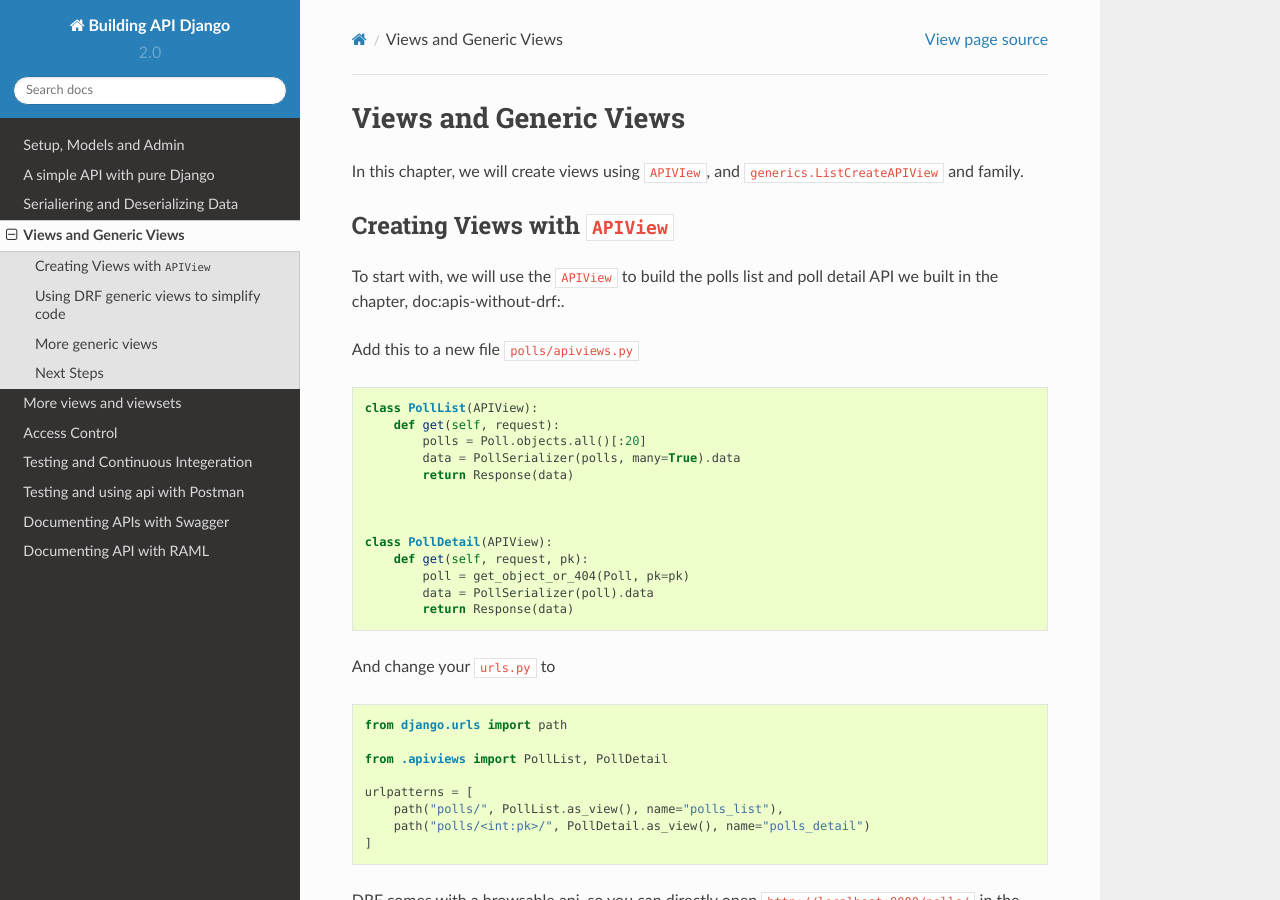
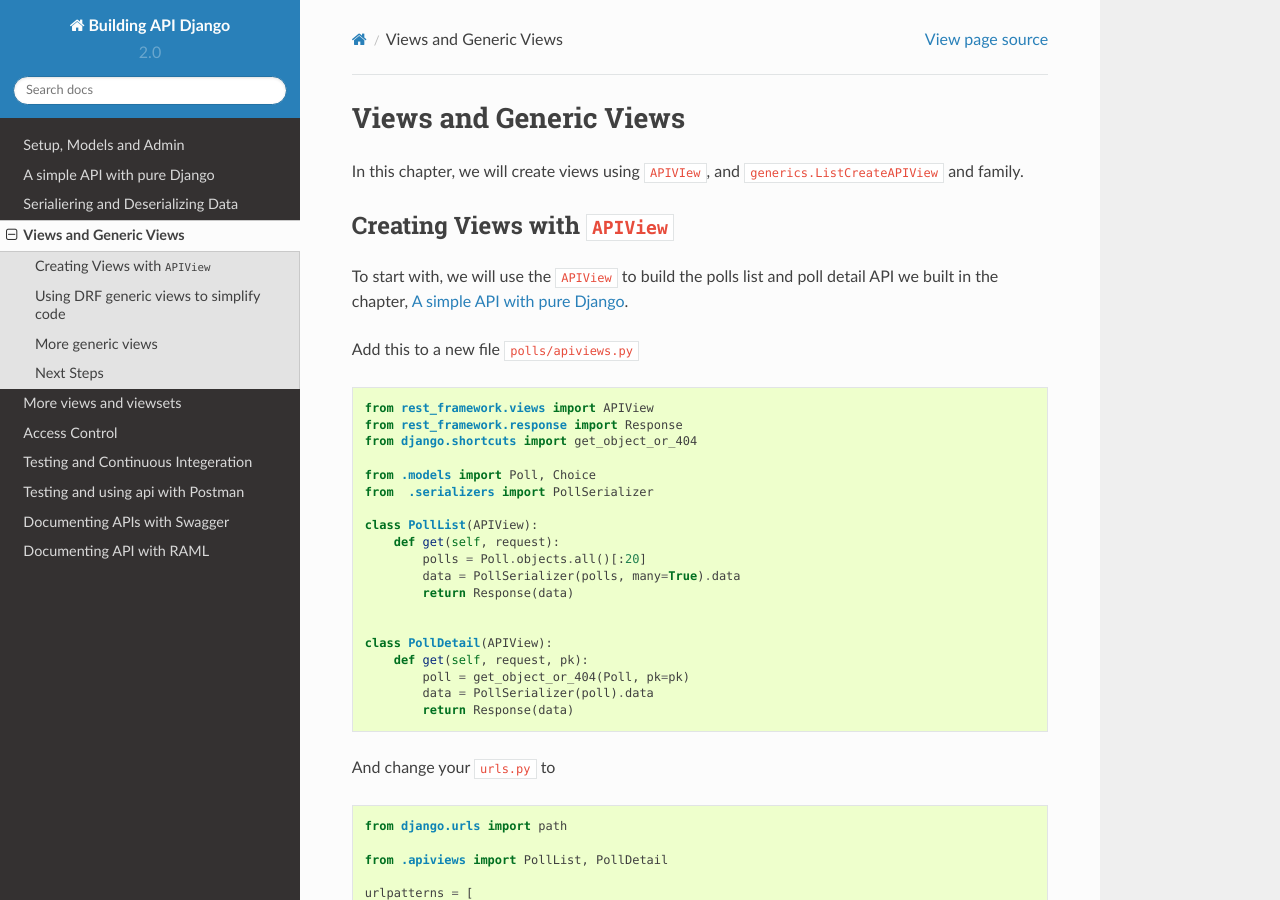
Before and after one commit to agiliq/building-api-django, a Sphinx documentation site: the page built from docs/views-and-generic-views.rst, in a window 1280 px wide and 900 px high. Built offline with Sphinx 7.4.7 and the Read the Docs theme 2.0.0, drawn with Linux system fonts in a browser that asks for light colours; some of the changed text lies outside the part shown.

Commit message:
review of chapter 4 some typo fixes

```diff
--- a/docs/views-and-generic-views.rst
+++ b/docs/views-and-generic-views.rst
@@ -7,18 +7,24 @@ Creating Views with :code:`APIView`
 -----------------------------------------
 
 
-To start with, we will use the :code:`APIView` to build the polls list and poll detail API we built in the chapter, doc:apis-without-drf:.
+To start with, we will use the :code:`APIView` to build the polls list and poll detail API we built in the chapter, :doc:`apis-without-drf`.
 
 Add this to a new file :code:`polls/apiviews.py`
 
 .. code-block:: python
+
+    from rest_framework.views import APIView
+    from rest_framework.response import Response
+    from django.shortcuts import get_object_or_404
+
+    from .models import Poll, Choice
+    from  .serializers import PollSerializer
 
     class PollList(APIView):
         def get(self, request):
             polls = Poll.objects.all()[:20]
             data = PollSerializer(polls, many=True).data
             return Response(data)
-
 
 
     class PollDetail(APIView):
```
Also changed, not shown: other parts of docs/views-and-generic-views.rst (+1 -1 lines).
